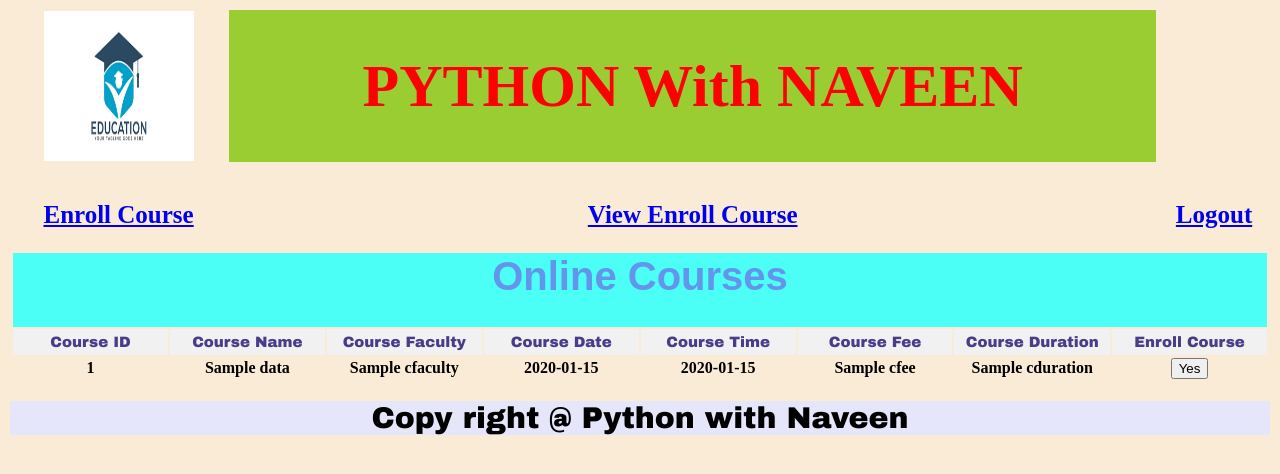
After one commit to ALOK288/Software-Trainning-Institute-, a Django app: template templates/enroll.html in a window 1280 px wide. The commit adds this page. Shown: the top 474 px of the page. Run offline with Django 3.2, Linux system fonts and the light colour scheme; the template is opened without the code that fills it: most values are stand-ins (such as "Sample title", 1, 10 or a date in 2020); lists and menus that the app fills with data are empty.

Commit message:
3rd commit

```diff
--- a/project1/urls.py
+++ b/project1/urls.py
@@ -34,5 +34,7 @@ urlpatterns = [
     path('stu_register/',views.stu_register,name='stu_register'),
     path('save_student/',views.save_student,name='save_student'),
     path('stu_login/',views.stu_login,name='stu_login'),
-    path('stu_validate/',views.stu_validate,name='stu_validate')
+    path('stu_validate/',views.stu_validate,name='stu_validate'),
+    path('enroll/',views.enroll,name='enroll'),
+    path('enroll_stu/',views.enroll_stu,name='enroll_stu')
 ]
--- /dev/null
+++ b/templates/enroll.html
@@ -0,0 +1,57 @@
+
+{% extends 'student-menu.html' %}
+{% block student-menu %}
+    <br>
+
+    <form action="{% url 'enroll_stu' %}" method="post">
+        {% csrf_token %}
+    <style>
+    .menu1{
+        font-family: "Arial Black", serif;
+               font-size: 15px;
+               color: darkslateblue;
+               width: 150px;
+               background-color: #f1f1f1;
+        padding:5px;
+
+    }
+    </style>
+    <table align="center" border="0">
+        <tr>
+            <th colspan="8" style="color: cornflowerblue;font-size: 20px;font-family: Arial ,serif;background-color: #4bfff7">
+                <h1>Online Courses</h1>
+            </th>
+        </tr>
+    <tr>
+        <th class="menu1" >Course ID</th>
+        <th class="menu1" >Course Name</th>
+        <th class="menu1" >Course Faculty</th>
+        <th class="menu1" >Course Date</th>
+        <th class="menu1" >Course Time</th>
+        <th class="menu1" >Course Fee</th>
+        <th class="menu1" >Course Duration</th>
+        <th class="menu1">Enroll Course</th>
+    </tr>
+
+
+
+        {% for x in data %}
+     <tr>
+            <th >{{ x.cid }}</th>
+            <th >{{ x.cname }}</th>
+            <th >{{ x.cfaculty }}</th>
+            <th >{{ x.cdate }}</th>
+            <th >{{ x.ctime }}</th>
+            <th >{{ x.cfee }}</th>
+            <th >{{ x.cduration }}</th>
+            <th>
+              <button type="submit">Yes</button>
+            </th>
+
+         {% endfor %}
+    </tr>
+    </table>
+    </form>
+
+
+{% endblock %}
--- a/templates/stu_page.html
+++ b/templates/stu_page.html
@@ -1,6 +1,10 @@
 
 {% extends 'student-menu.html' %}
-
 {% block student-menu %}
 
+    <tr>
+       <th colspan="3">
+          <h1>Welcome Mr. {{ data.name}} </h1>
+       </th>
+    </tr>
 {% endblock %}
--- a/templates/stu_register.html
+++ b/templates/stu_register.html
@@ -31,7 +31,7 @@
              </th>
          </tr>
 
-         </tr>
+
          <tr>
          <th>
              <button type="submit">Save</button>
--- a/templates/student-menu.html
+++ b/templates/student-menu.html
@@ -3,10 +3,20 @@
 
 {% block pwn %}
     <tr>
-      <th style="color: #5e62fa;font-size: 25px">Enroll Course</th> <th style="color: #2e2ef5;font-size: 25px">View Enroll Course</th>
+      <th style="color: #5e62fa;font-size: 25px">
+          <a href="{% url 'enroll' %}">
+              Enroll Course</a></th>
+
+        <th style="color: #2e2ef5;font-size: 25px">
+            <a href="#">View Enroll Course</a></th>
+
+      <th style="color: #2e2ef5;font-size: 25px">
+          <a href="{% url 'stu_login' %}">
+              Logout</a>
+      </th>
     </tr>
     <tr>
-    <th colspan="2">
+    <th colspan="3">
         {% block student-menu %}
 
             {% endblock %}
```
Also changed, not shown: app1/views.py (+41 -26 lines), templates/stu_login.html (+6 -6 lines), db.sqlite3.
